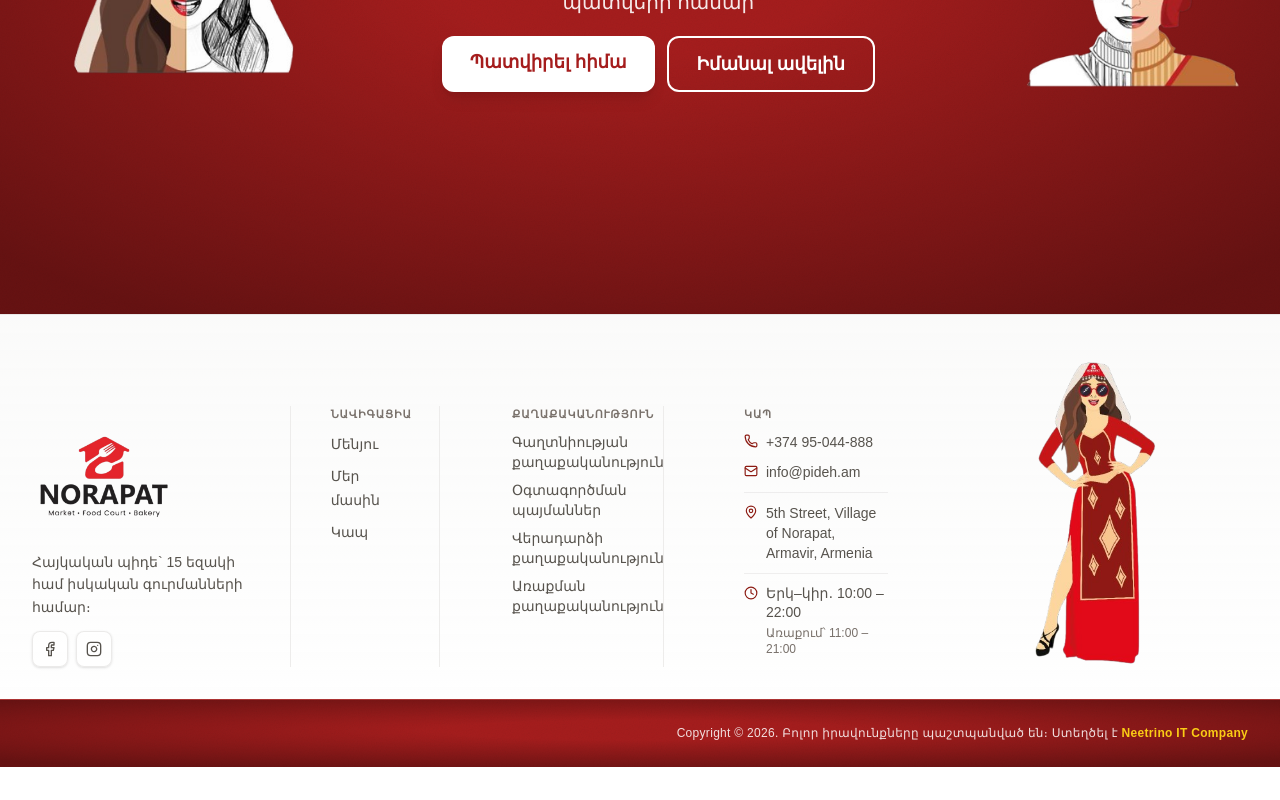
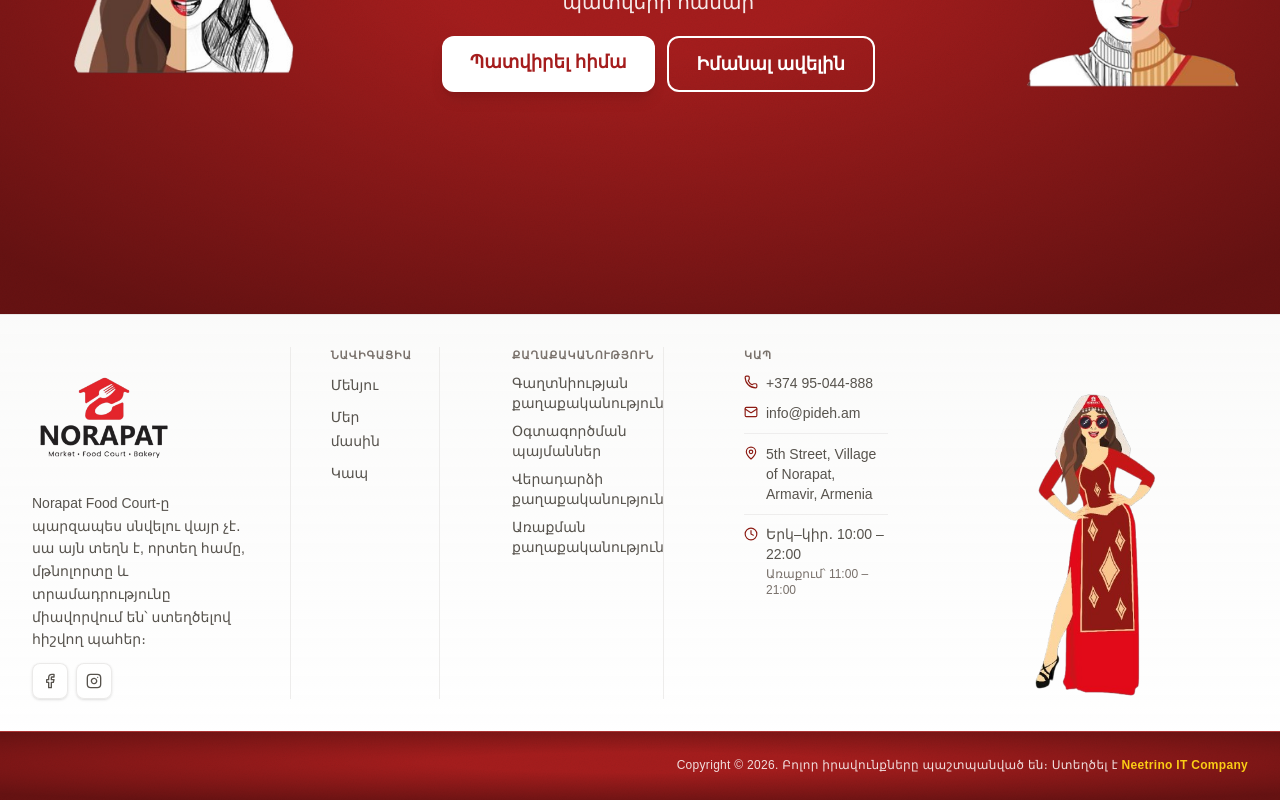
Before and after one commit to neetrino/norapat.am, a Next.js app: page / in a window 1280 px wide. Shown: the part 2976-3776 px from the top of the page. Before the commit the page ends 3743 px from the top, so only its background shows below. Built offline with nearby package versions, Linux system fonts and the light colour scheme; no server answers; the database is empty.

Commit message:
footer text

```diff
--- a/src/i18n/dictionaries/hy.ts
+++ b/src/i18n/dictionaries/hy.ts
@@ -94,7 +94,8 @@ export const hy: AppMessages = {
     removeFromWishlist: 'Հանել նախընտրածից',
   },
   footer: {
-    tagline: 'Հայկական պիդե` 15 եզակի համ իսկական գուրմանների համար։',
+    tagline:
+      'Norapat Food Court-ը պարզապես սնվելու վայր չէ․ սա այն տեղն է, որտեղ համը, մթնոլորտը և տրամադրությունը միավորվում են՝ ստեղծելով հիշվող պահեր։',
     navHeading: 'Նավիգացիա',
     contactsHeading: 'Կապ',
     policiesHeading: 'Քաղաքականություն',
```
